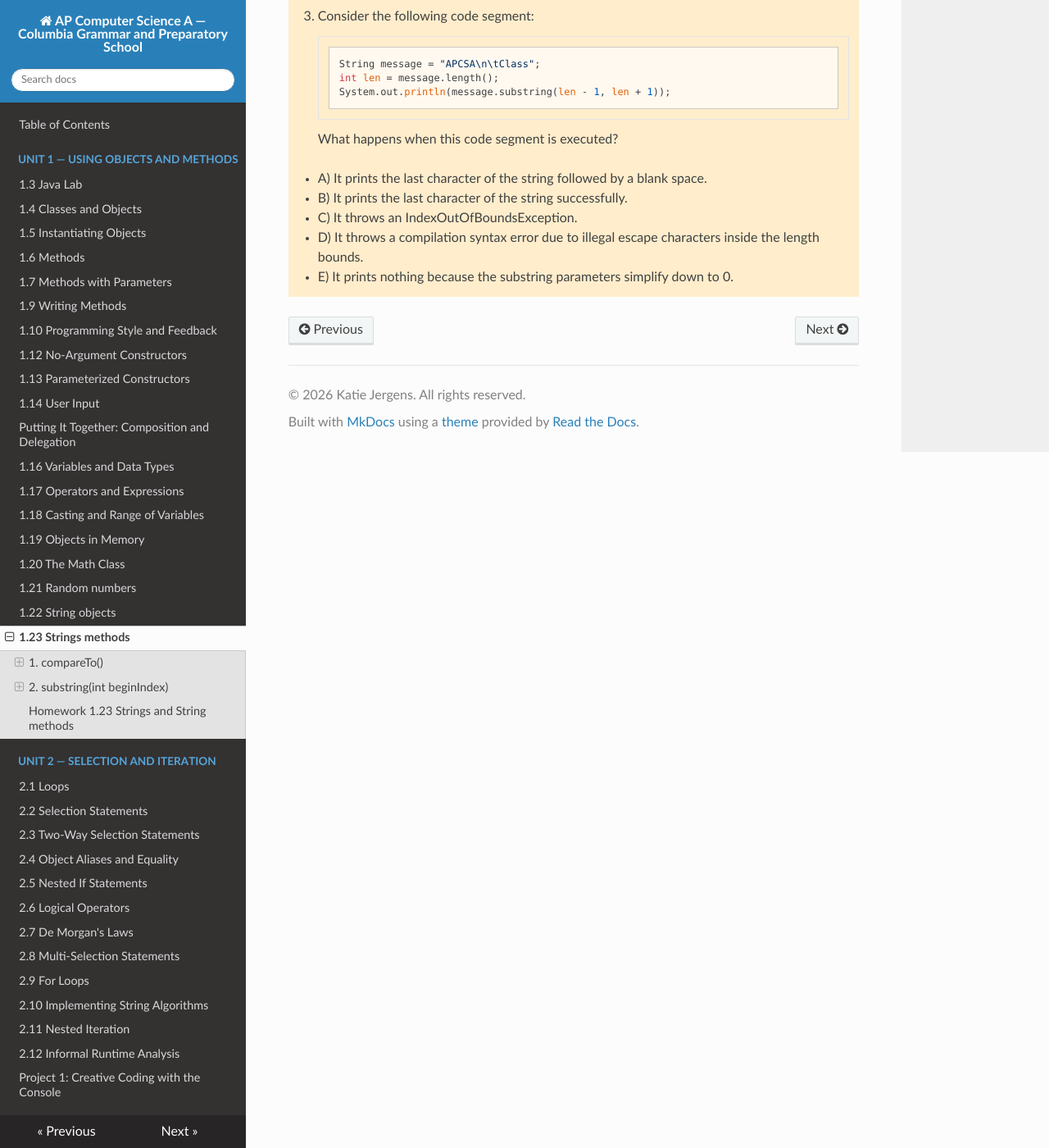
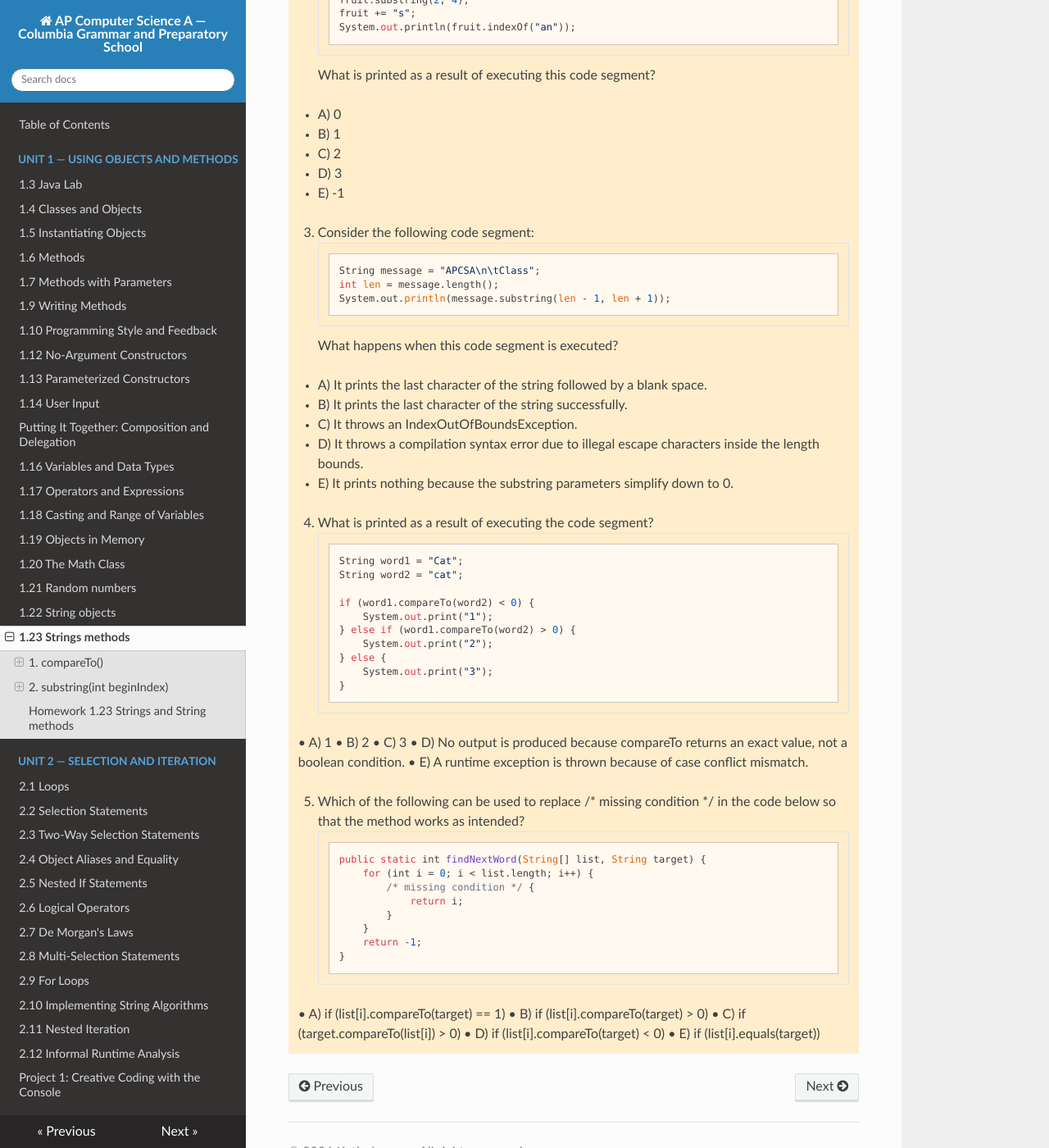
Before and after one commit to kjergens/apcsa-site, an MkDocs documentation site: the page built from docs/unit1/notes_23_string_methods.md, in a window 1280 px wide and 1400 px high, scrolled down 4008 px. Shown: the whole window at 82% size. Built offline with MkDocs 1.6.1, drawn with Linux system fonts in a browser that asks for light colours; nearby versions of some CDN libraries; some of the changed text lies outside the part shown.

Commit message:
Standardize formatting of quiz options in notes
Reformatted multiple-choice questions for consistency.

````diff
--- a/docs/unit1/notes_23_string_methods.md
+++ b/docs/unit1/notes_23_string_methods.md
@@ -147,11 +147,12 @@
     ```
 
     What is printed as a result of executing this code segment?
-    - A) true false true true
-    - B) false false true true
-    - C) true false false true
-    - D) true true true true
-    - E) false false false true
+
+     - A) true false true true
+     - B) false false true true
+     - C) true false false true
+     - D) true true true true
+     - E) false false false true
 
     2. Consider the following code segment:
     ```java
@@ -161,11 +162,12 @@
     System.out.println(fruit.indexOf("an"));
     ```
     What is printed as a result of executing this code segment?
-    - A) 0
-    - B) 1
-    - C) 2
-    - D) 3
-    - E) -1
+
+     - A) 0
+     - B) 1
+     - C) 2
+     - D) 3
+     - E) -1
 
     3. Consider the following code segment:
     ```java
@@ -180,3 +182,41 @@
     - C) It throws an IndexOutOfBoundsException.
     - D) It throws a compilation syntax error due to illegal escape characters inside the length bounds.
     - E) It prints nothing because the substring parameters simplify down to 0.
+
+    4. What is printed as a result of executing the code segment?
+    ```java
+    String word1 = "Cat";
+    String word2 = "cat";
+
+    if (word1.compareTo(word2) < 0) {
+        System.out.print("1");
+    } else if (word1.compareTo(word2) > 0) {
+        System.out.print("2");
+    } else {
+        System.out.print("3");
+    }
+    ```
+
+    • A) 1
+    • B) 2
+    • C) 3
+    • D) No output is produced because compareTo returns an exact value, not a boolean condition.
+    • E) A runtime exception is thrown because of case conflict mismatch.
+
+    5. Which of the following can be used to replace /* missing condition */ in the code below so that the method works as intended?
+    ```java
+    public static int findNextWord(String[] list, String target) {
+        for (int i = 0; i < list.length; i++) {
+            /* missing condition */ {
+                return i;
+            }
+        }
+        return -1;
+    }
+    ```
+
+    • A) if (list[i].compareTo(target) == 1)
+    • B) if (list[i].compareTo(target) > 0)
+    • C) if (target.compareTo(list[i]) > 0)
+    • D) if (list[i].compareTo(target) < 0)
+    • E) if (list[i].equals(target))
````
